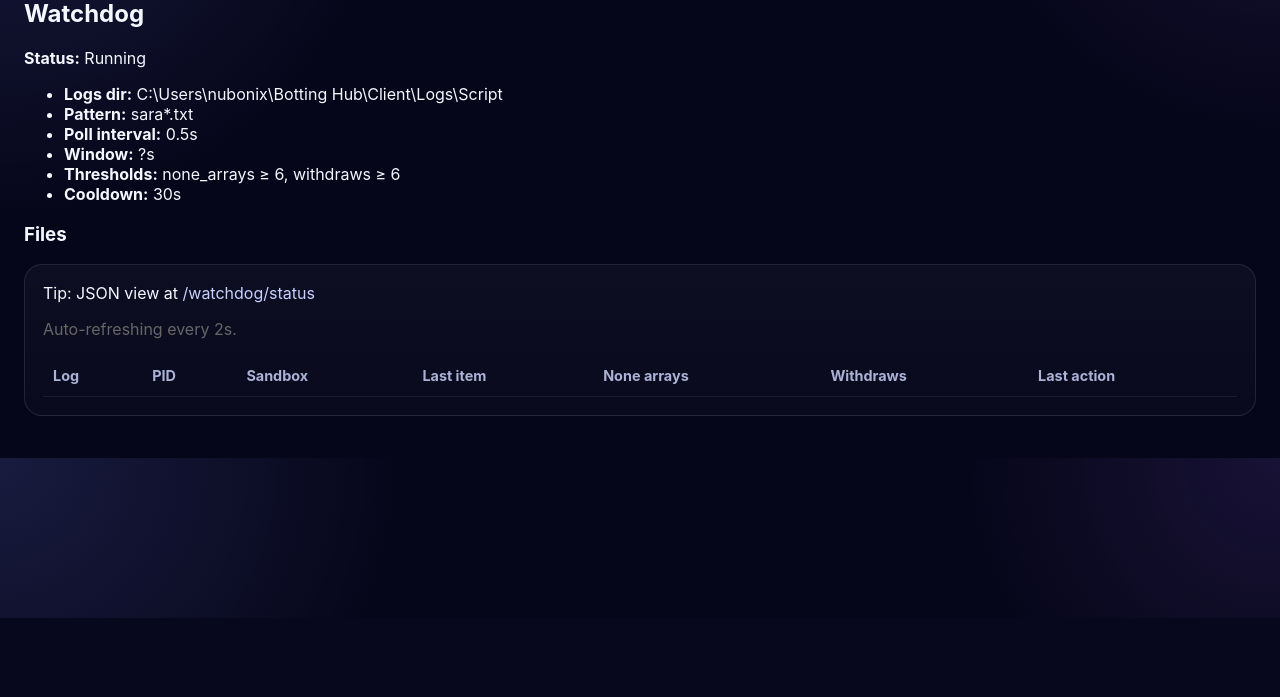
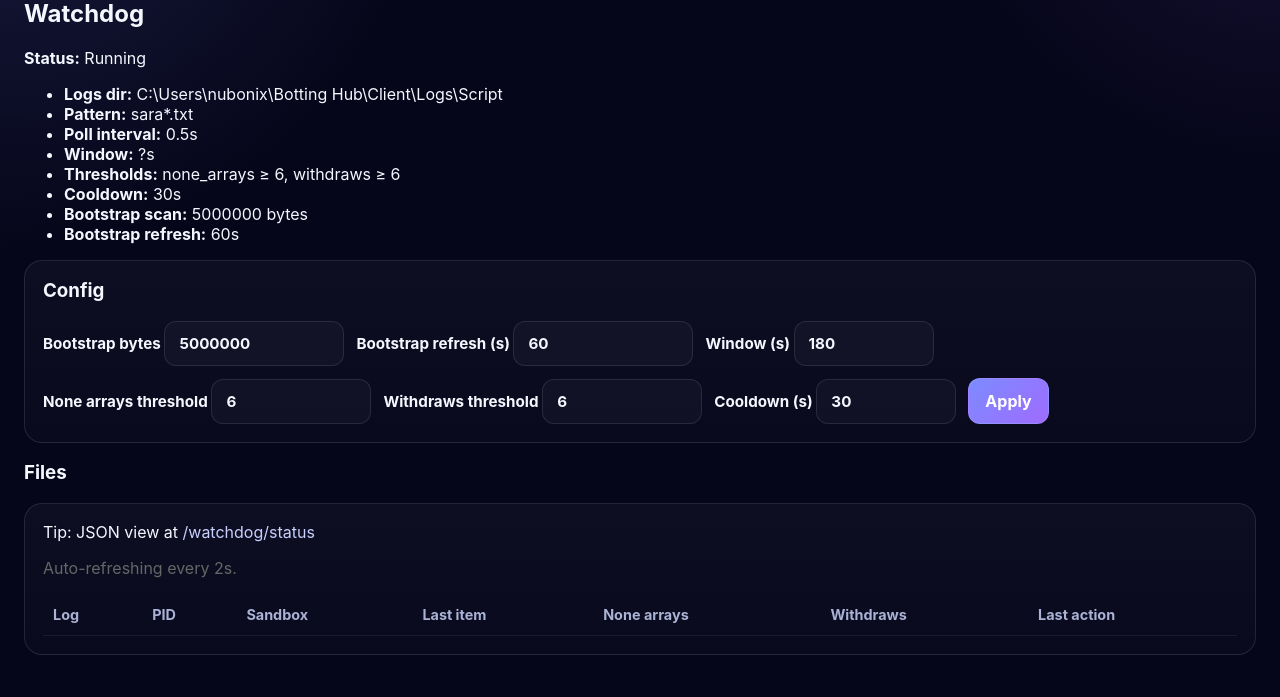
Before and after one commit to nubonics/BotCommandCenter, a FastAPI app: page /watchdog in a window 1280 px wide. Shown: the part 182-879 px from the top of the page. Before the commit the page ends 800 px from the top, so only its background shows below. Run offline with FastAPI, Linux system fonts and the light colour scheme; lists and menus that the app fills with data are empty; parts of the project's set-up code (start-up, migrations or seed data) failed here and were passed over; some libraries are stand-ins or nearby versions.

Commit message:
Watchdog: configurable bootstrap scan + runtime config endpoint + UI controls

```diff
--- a/botfarm/app/main.py
+++ b/botfarm/app/main.py
@@ -15,7 +15,7 @@ from sqlalchemy.orm import Session
 from .planner import router as planner_router
 from .progression_web import router as progression_router
 from .osclient_wall.app import mount as mount_osclient_wall
-from .watchdog import WATCHDOG_STATUS, WatchdogConfig, watchdog_loop
+from .watchdog import WATCHDOG_STATUS, WatchdogConfig, update_watchdog_config, watchdog_loop
 from . import models  # noqa: F401
 from .database import create_db_and_tables, get_session
 from .models import Account, Item, MoneyMaker, MoneyMakerComponent
@@ -138,6 +138,8 @@ def watchdog_status_json():
             "threshold_none_arrays": WATCHDOG_STATUS.threshold_none_arrays,
             "threshold_withdraws": WATCHDOG_STATUS.threshold_withdraws,
             "cooldown_seconds": WATCHDOG_STATUS.cooldown_seconds,
+            "bootstrap_bytes": getattr(WATCHDOG_STATUS, "bootstrap_bytes", 0),
+            "bootstrap_refresh_seconds": getattr(WATCHDOG_STATUS, "bootstrap_refresh_seconds", 0),
             "files": [
                 {
                     "path": f.path,
@@ -154,6 +156,12 @@ def watchdog_status_json():
             ],
         }
     )
+
+
+@app.post("/watchdog/config")
+async def watchdog_config_update(payload: dict):
+    update_watchdog_config(payload)
+    return JSONResponse({"ok": True})
 
 
 
--- a/botfarm/app/templates/watchdog.html
+++ b/botfarm/app/templates/watchdog.html
@@ -11,11 +11,39 @@
 <ul>
   <li><strong>Logs dir:</strong> {{ status.logs_dir }}</li>
   <li><strong>Pattern:</strong> {{ status.pattern }}</li>
-  <li><strong>Poll interval:</strong> {{ status.poll_interval }}s</li>
+  <li><strong>Poll interval:</strong> <span id="pollInterval">{{ status.poll_interval }}</span>s</li>
   <li><strong>Window:</strong> {{ status.files[0].window_seconds if status.files and status.files[0] else "?" }}s</li>
   <li><strong>Thresholds:</strong> none_arrays ≥ {{ status.threshold_none_arrays }}, withdraws ≥ {{ status.threshold_withdraws }}</li>
   <li><strong>Cooldown:</strong> {{ status.cooldown_seconds }}s</li>
+  <li><strong>Bootstrap scan:</strong> <span id="bootstrapBytes">{{ status.bootstrap_bytes }}</span> bytes</li>
+  <li><strong>Bootstrap refresh:</strong> <span id="bootstrapRefresh">{{ status.bootstrap_refresh_seconds }}</span>s</li>
 </ul>
+
+<div class="card">
+  <h3 style="margin-top:0;">Config</h3>
+  <div style="display:flex; flex-wrap:wrap; gap:12px; align-items:flex-end;">
+    <label>Bootstrap bytes
+      <input id="cfg_bootstrap_bytes" type="number" min="100000" step="100000" value="{{ status.bootstrap_bytes }}" style="width:180px;">
+    </label>
+    <label>Bootstrap refresh (s)
+      <input id="cfg_bootstrap_refresh" type="number" min="0" step="1" value="{{ status.bootstrap_refresh_seconds }}" style="width:180px;">
+    </label>
+    <label>Window (s)
+      <input id="cfg_window" type="number" min="30" step="1" value="{{ status.files[0].window_seconds if status.files and status.files[0] else 180 }}" style="width:140px;">
+    </label>
+    <label>None arrays threshold
+      <input id="cfg_none" type="number" min="1" step="1" value="{{ status.threshold_none_arrays }}" style="width:160px;">
+    </label>
+    <label>Withdraws threshold
+      <input id="cfg_withdraws" type="number" min="1" step="1" value="{{ status.threshold_withdraws }}" style="width:160px;">
+    </label>
+    <label>Cooldown (s)
+      <input id="cfg_cooldown" type="number" min="0" step="1" value="{{ status.cooldown_seconds }}" style="width:140px;">
+    </label>
+    <button class="btn" onclick="applyConfig()">Apply</button>
+    <span id="cfg_msg" style="color:#666;"></span>
+  </div>
+</div>
 
 <h3>Files</h3>
 
@@ -67,6 +95,14 @@
       if (!res.ok) return;
       const data = await res.json();
 
+      // Update config display
+      const pollEl = document.getElementById('pollInterval');
+      if (pollEl) pollEl.textContent = data.poll_interval;
+      const bb = document.getElementById('bootstrapBytes');
+      if (bb) bb.textContent = data.bootstrap_bytes;
+      const br = document.getElementById('bootstrapRefresh');
+      if (br) br.textContent = data.bootstrap_refresh_seconds;
+
       // Update status line
       const statusEl = document.querySelector('p strong');
       // Table rebuild (simple + robust)
@@ -101,6 +137,30 @@
     }
   }
 
+  async function applyConfig() {
+    const payload = {
+      bootstrap_bytes: Number(document.getElementById('cfg_bootstrap_bytes').value),
+      bootstrap_refresh_seconds: Number(document.getElementById('cfg_bootstrap_refresh').value),
+      window_seconds: Number(document.getElementById('cfg_window').value),
+      threshold_none_arrays: Number(document.getElementById('cfg_none').value),
+      threshold_withdraws: Number(document.getElementById('cfg_withdraws').value),
+      cooldown_seconds: Number(document.getElementById('cfg_cooldown').value),
+    };
+    const msg = document.getElementById('cfg_msg');
+    if (msg) msg.textContent = 'Applying…';
+    try {
+      const res = await fetch('/watchdog/config', {
+        method: 'POST',
+        headers: { 'Content-Type': 'application/json' },
+        body: JSON.stringify(payload),
+      });
+      if (msg) msg.textContent = res.ok ? 'Applied.' : 'Failed to apply.';
+      await refreshWatchdog();
+    } catch (e) {
+      if (msg) msg.textContent = 'Failed to apply.';
+    }
+  }
+
   setInterval(refreshWatchdog, 2000);
 </script>
 
```
Also changed, not shown: botfarm/app/watchdog.py (+71 -13 lines).
